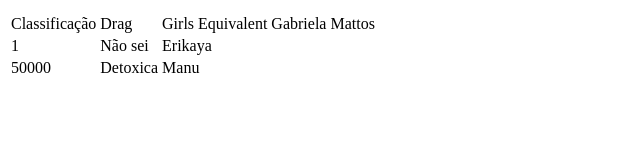
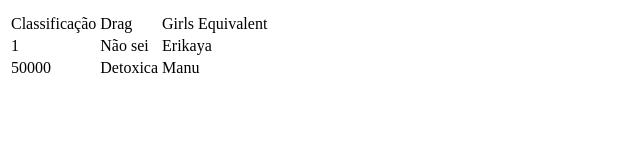
Before and after one commit to gabrielavmattos/rupaul-girls, a website: page index.html in a window 1280 px wide. Shown: the whole page, without its empty margins (0-640 px from the left). Drawn offline with Linux system fonts and the light colour scheme.

Commit message:
Tirei meu nome

```diff
--- a/index.html
+++ b/index.html
@@ -6,7 +6,6 @@
 	     <td>Classificação</td>
 	     <td>Drag</td>
 	     <td>Girls Equivalent</td>
-	     <td>Gabriela Mattos</td>
          </tr>
        </th>
        <tbody>
```
